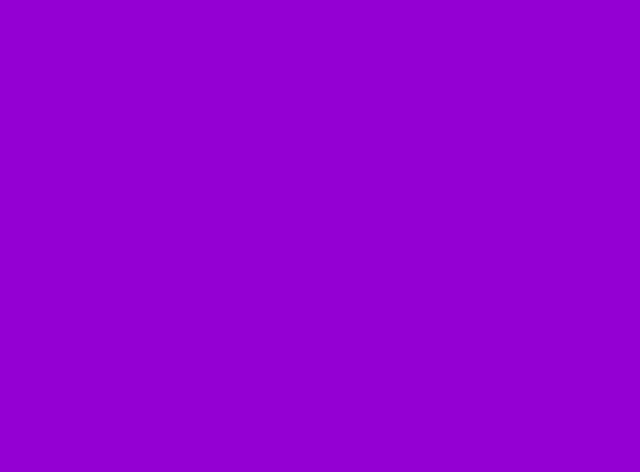
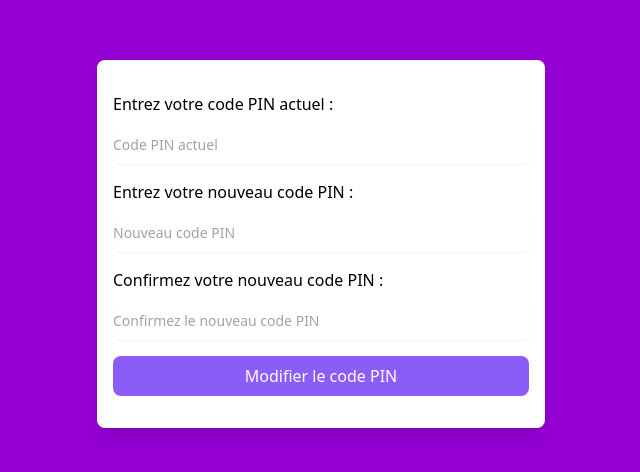
Before and after one commit to KamdoumNicodeme/cca-redirection-site, a React (Create React App) app: page /pin-change in a window 1280 px wide. Before the commit this address had no page. Shown: the part 156-628 px from the top of the page, without its empty margins (319-959 px from the left). Built offline with nearby package versions, Linux system fonts and the light colour scheme.

Commit message:
all page

```diff
--- a/src/App.js
+++ b/src/App.js
@@ -3,14 +3,18 @@ import './App.css';
 import TransactionInfo from "./pages/Transaction-info";
 import AuthPin from "./pages/Auth-pin";
 import { BrowserRouter, Routes, Route } from 'react-router-dom';
+import PinSetupPage from "./pages/PinSetupPage";
+import PinChangePage from "./pages/PinChangePage";
 
 
 function App() {
   return (
       <BrowserRouter>
           <Routes>
-              <Route path="/trasaction" element={<TransactionInfo />} />
-              <Route path="/" element={<AuthPin />} />
+              <Route path="/transaction" element={<TransactionInfo />} />
+              <Route path="/auth-pin" element={<AuthPin />} />-
+              <Route path="/setup-pin" element={<PinSetupPage />} />
+              <Route path="/pin-change" element={<PinChangePage />} />
           </Routes>
       </BrowserRouter>
   );
--- a/src/pages/Auth-pin.jsx
+++ b/src/pages/Auth-pin.jsx
@@ -50,7 +50,7 @@ const AuthPin = () => {
                             value={pin}
                         />
                         <button type="submit" className="bg-violet-500 text-white rounded-lg px-4 py-2 mt-4 w-full">
-                            Soumettre
+                            Valider
                         </button>
                     </form>
                 )}
--- /dev/null
+++ b/src/pages/PinChangePage.jsx
@@ -0,0 +1,106 @@
+import { useState } from "react";
+
+const PinChangePage = () => {
+    const [currentPin, setCurrentPin] = useState("");
+    const [newPin, setNewPin] = useState("");
+    const [confirmedNewPin, setConfirmedNewPin] = useState("");
+    const [error, setError] = useState("");
+
+    const handleCurrentPinChange = (e) => {
+        setCurrentPin(e.target.value);
+    };
+
+    const handleNewPinChange = (e) => {
+        setNewPin(e.target.value);
+    };
+
+    const handleConfirmedNewPinChange = (e) => {
+        setConfirmedNewPin(e.target.value);
+    };
+
+    const handleSubmit = (e) => {
+        e.preventDefault();
+
+        // Ici, tu devrais ajouter une logique pour vérifier le code PIN actuel avant la modification
+        // For the sake of simplicity, I'm assuming a fixed current PIN for the example.
+        const currentCorrectPin = "1234";
+
+        if (currentPin === currentCorrectPin) {
+            // Le code PIN actuel est correct, vérifier et mettre à jour le nouveau code PIN
+            if (newPin === confirmedNewPin) {
+                // Les nouveaux codes PIN correspondent, tu peux effectuer l'action souhaitée ici
+                console.log("PIN updated successfully:", newPin);
+                setError("");
+                // Réinitialiser les champs après la modification si nécessaire
+                setCurrentPin("");
+                setNewPin("");
+                setConfirmedNewPin("");
+            } else {
+                setError("Les nouveaux codes PIN ne correspondent pas. Veuillez réessayer.");
+            }
+        } else {
+            setError("Le code PIN actuel est incorrect. Veuillez réessayer.");
+        }
+    };
+
+    return (
+        <div className="min-h-screen flex justify-center items-center">
+            <div className="w-full md:max-w-md px-4 py-8 bg-white rounded-lg shadow-lg">
+                <form onSubmit={handleSubmit} className="flex flex-col">
+                    <label htmlFor="currentPin" className="mb-2">
+                        Entrez votre code PIN actuel :
+                    </label>
+                    <input
+                        type="password"
+                        className="rounded-md shadow-sm focus:ring-indigo-500 focus:border-indigo-500 w-full sm:text-sm h-10"
+                        placeholder="Code PIN actuel"
+                        value={currentPin}
+                        onChange={handleCurrentPinChange}
+                        minLength="4"
+                        maxLength="4"
+                        required
+                    />
+
+                    <label htmlFor="newPin" className="mt-4 mb-2">
+                        Entrez votre nouveau code PIN :
+                    </label>
+                    <input
+                        type="password"
+                        className="rounded-md shadow-sm focus:ring-indigo-500 focus:border-indigo-500 w-full sm:text-sm h-10"
+                        placeholder="Nouveau code PIN"
+                        value={newPin}
+                        onChange={handleNewPinChange}
+                        minLength="4"
+                        maxLength="4"
+                        required
+                    />
+
+                    <label htmlFor="confirmedNewPin" className="mt-4 mb-2">
+                        Confirmez votre nouveau code PIN :
+                    </label>
+                    <input
+                        type="password"
+                        className="rounded-md shadow-sm focus:ring-indigo-500 focus:border-indigo-500 w-full sm:text-sm h-10"
+                        placeholder="Confirmez le nouveau code PIN"
+                        value={confirmedNewPin}
+                        onChange={handleConfirmedNewPinChange}
+                        minLength="4"
+                        maxLength="4"
+                        required
+                    />
+
+                    {error && <p className="text-red-500">{error}</p>}
+
+                    <button
+                        type="submit"
+                        className="bg-violet-500 text-white rounded-lg px-4 py-2 mt-4 w-full"
+                    >
+                        Modifier le code PIN
+                    </button>
+                </form>
+            </div>
+        </div>
+    );
+};
+
+export default PinChangePage;
--- /dev/null
+++ b/src/pages/PinSetupPage.jsx
@@ -0,0 +1,75 @@
+import { useState } from "react";
+
+const PinSetupPage = () => {
+    const [pin, setPin] = useState("");
+    const [confirmedPin, setConfirmedPin] = useState("");
+    const [error, setError] = useState("");
+
+    const handlePinChange = (e) => {
+        setPin(e.target.value);
+    };
+
+    const handleConfirmedPinChange = (e) => {
+        setConfirmedPin(e.target.value);
+    };
+
+    const handleSubmit = (e) => {
+        e.preventDefault();
+
+        if (pin === confirmedPin) {
+            // Les codes PIN correspondent, tu peux effectuer l'action souhaitée ici
+            console.log("PIN set successfully:", pin);
+            setError("");
+        } else {
+            // Les codes PIN ne correspondent pas, afficher une erreur
+            setError("Les codes PIN ne correspondent pas. Veuillez réessayer.");
+        }
+    };
+
+    return (
+        <div className="min-h-screen flex justify-center items-center">
+            <div className="w-full md:max-w-md px-4 py-8 bg-white rounded-lg shadow-lg">
+                <form onSubmit={handleSubmit} className="flex flex-col">
+                    <label htmlFor="pin" className="mb-2">
+                        Créez votre code PIN :
+                    </label>
+                    <input
+                        type="password"
+                        className="rounded-md shadow-sm focus:ring-indigo-500 focus:border-indigo-500 w-full sm:text-sm h-10"
+                        placeholder="Entrez votre code PIN"
+                        value={pin}
+                        onChange={handlePinChange}
+                        minLength="4"
+                        maxLength="4"
+                        required
+                    />
+
+                    <label htmlFor="confirmedPin" className="mt-4 mb-2">
+                        Confirmez votre code PIN :
+                    </label>
+                    <input
+                        type="password"
+                        className="rounded-md shadow-sm focus:ring-indigo-500 focus:border-indigo-500 w-full sm:text-sm h-10"
+                        placeholder="Confirmez votre code PIN"
+                        value={confirmedPin}
+                        onChange={handleConfirmedPinChange}
+                        minLength="4"
+                        maxLength="4"
+                        required
+                    />
+
+                    {error && <p className="text-red-500">{error}</p>}
+
+                    <button
+                        type="submit"
+                        className="bg-violet-500 text-white rounded-lg px-4 py-2 mt-4 w-full"
+                    >
+                        Confirmer le code PIN
+                    </button>
+                </form>
+            </div>
+        </div>
+    );
+};
+
+export default PinSetupPage;
--- a/src/pages/Transaction-info.jsx
+++ b/src/pages/Transaction-info.jsx
@@ -1,51 +1,89 @@
-import {useState} from "react";
+import { useState, useEffect } from "react";
 import axios from "axios";
 
 const TransactionInfo = () => {
-    const [numero,setNumero] = useState("");
+    const [numero, setNumero] = useState("");
+    const [selectedAgence, setSelectedAgence] = useState("");
+    const [agences, setAgences] = useState([]);
+
+    useEffect(() => {
+        // Charger la liste des agences depuis l'API
+        axios.get("localhost:3000/agences")
+            .then((response) => {
+                if (response.data) {
+                    setAgences(response.data);
+                } else {
+                    // Gérer l'erreur
+                }
+            })
+            .catch((error) => {
+                // Gérer l'erreur
+            });
+    }, []);
 
     const handleSubmit = (e) => {
         e.preventDefault();
-
         const numeroCompte = numero;
-
-
-
 
         axios.get(`localhost:3000/users/${numeroCompte}`)
             .then((response) => {
                 if (response.data) {
                     const user = response.data;
-                    console.log(user)
-
+                    console.log(user);
                 } else {
-                    // Handle error
+                    // Gérer l'erreur
                 }
             })
             .catch((error) => {
-                // Handle error
+                // Gérer l'erreur
             });
     };
 
-    return(
+    return (
         <div className="min-h-screen flex justify-center items-center">
             <div className="w-full md:max-w-md px-4 py-8 bg-white rounded-lg shadow-lg">
-                <form onSubmit={handleSubmit}>
-                    <label htmlFor="compte" className="mb-2">Quel est le numéro de compte du bénéficiaire ?</label>
+                <form onSubmit={handleSubmit} className="flex flex-col">
+                    {/* Liste déroulante pour l'agence */}
+                    <label htmlFor="agence" className="mb-2">
+                        Sélectionnez l'agence :
+                    </label>
+                    <select
+                        value={selectedAgence}
+                        onChange={(e) => setSelectedAgence(e.target.value)}
+                        className="rounded-md shadow-sm focus:ring-indigo-500 focus:border-indigo-500 w-full sm:text-sm h-10"
+                    >
+                        <option value="" disabled>
+                            Choisissez une agence
+                        </option>
+                        {agences.map((agence) => (
+                            <option key={agence.code} value={agence.code}>
+                                {agence.nom}
+                            </option>
+                        ))}
+                    </select>
+
+                    {/* Input pour le numéro de compte */}
+                    <label htmlFor="compte" className="mt-4 mb-2">
+                        Quel est le numéro de compte du bénéficiaire ?
+                    </label>
                     <input
                         type="text"
                         className="rounded-md shadow-sm focus:ring-indigo-500 focus:border-indigo-500 w-full sm:text-sm h-10"
-                        placeholder="Numéro de compte du bénéficaire"
+                        placeholder="Numéro de compte du bénéficiaire"
                         value={numero}
                         onChange={(e) => setNumero(e.target.value)}
                     />
-                    <button type="submit"
-                            className="bg-violet-500 text-white rounded-lg px-4 py-2 mt-4 w-full">Soumettre
+
+                    <button
+                        type="submit"
+                        className="bg-violet-500 text-white rounded-lg px-4 py-2 mt-4 w-full"
+                    >
+                        Soumettre
                     </button>
                 </form>
             </div>
         </div>
     );
-}
+};
 
 export default TransactionInfo;
```
